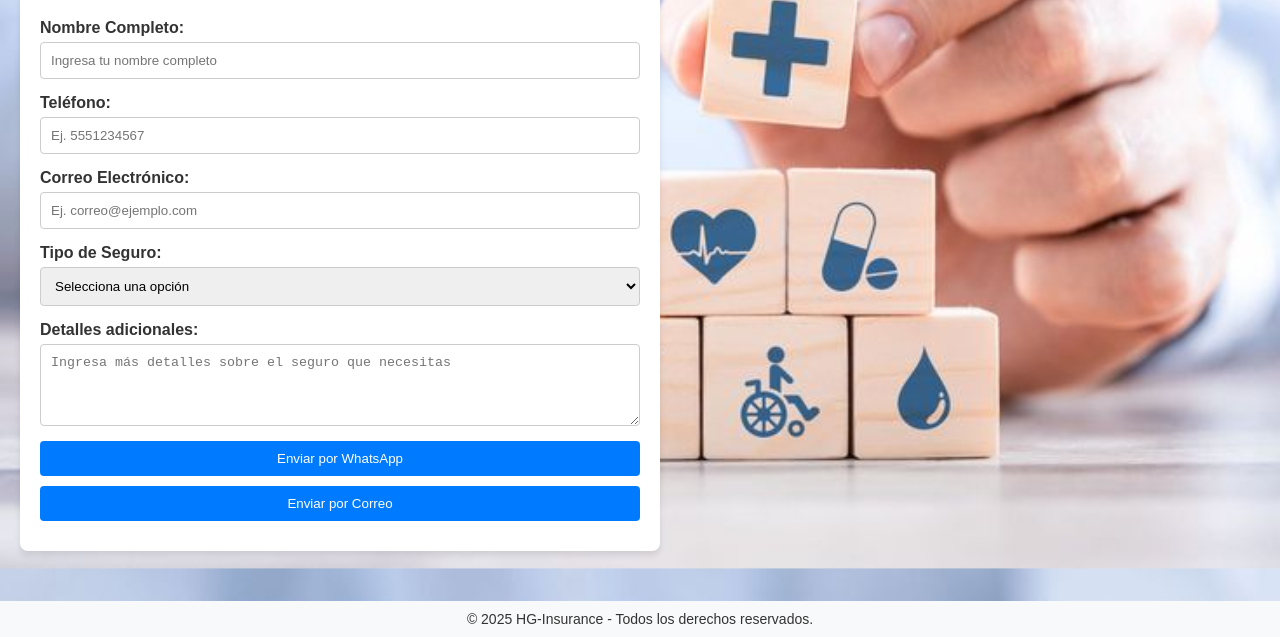
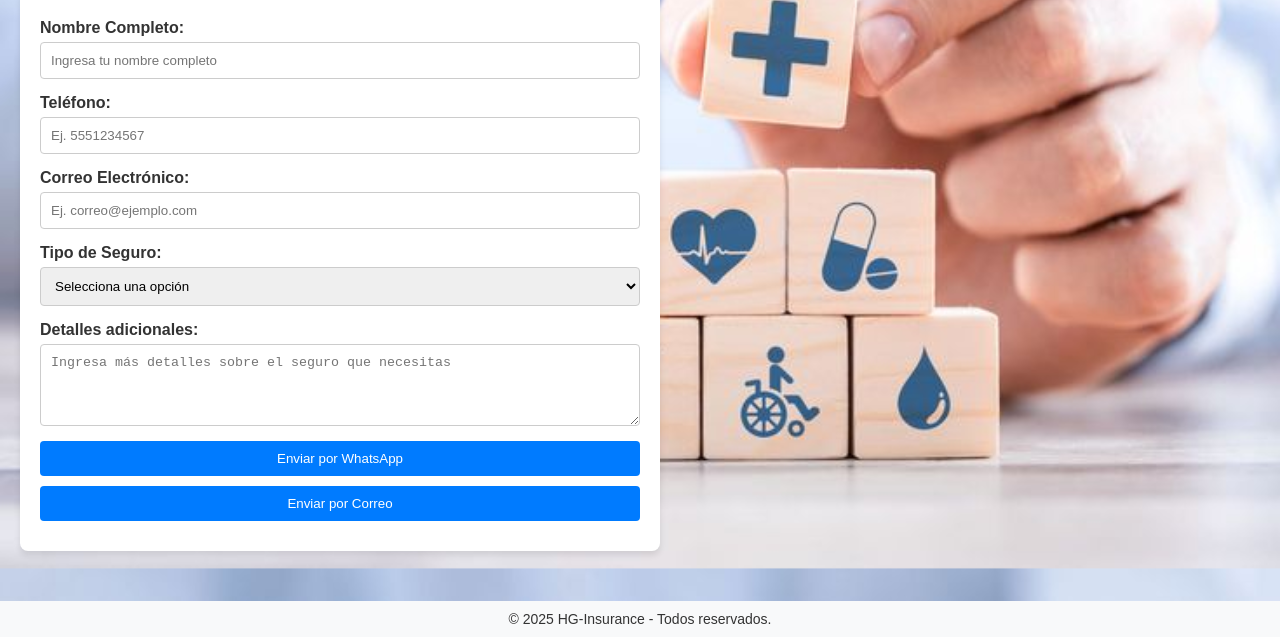
Before and after one commit to SoporteHG/formulario, a plain HTML site: page formularioHG.html in a window 1280 px wide. Shown: the part 285-922 px from the top of the page. Drawn offline with Linux system fonts and the light colour scheme; files whose address does not match are found by name.

Commit message:
Update formularioHG.html
f

```diff
--- a/formularioHG.html
+++ b/formularioHG.html
@@ -255,7 +255,7 @@
     </div>
 
     <footer style="text-align: center; padding: 10px; background: #f8f9fa; color: #333; margin-top: 20px; font-size: 14px;">
-        © 2025 HG-Insurance - Todos los derechos reservados.
+        © 2025 HG-Insurance - Todos  reservados.
     </footer>
     </body>
 
```
